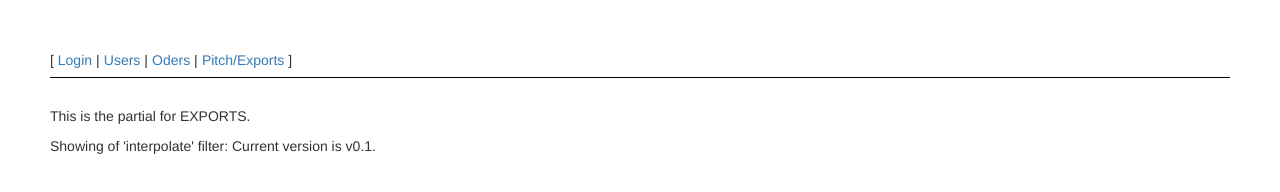
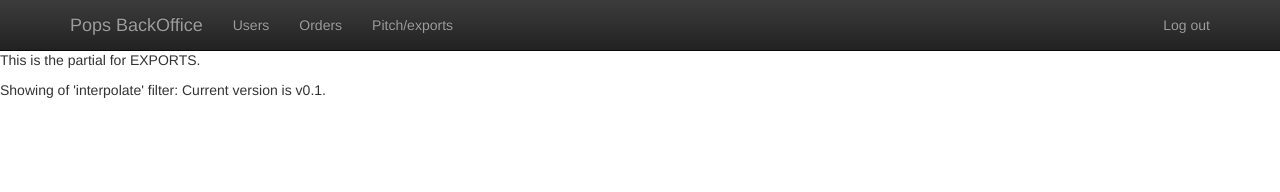
Before and after one commit to jeyjey78/dashboardPops, a website: page index.html at #!/exports in a window 1280 px wide. Drawn offline with nearby package versions, Linux system fonts and the light colour scheme; some packages are replaced by stand-ins of ours.

Commit message:
New navbar design

```diff
--- a/app.css
+++ b/app.css
@@ -21,5 +21,5 @@
 
 .menu > li + li:before {
   content: "|";
-  padding-right: 0.3em;
+  padding-right: 8.0em;
 }
--- a/components/css/login.css
+++ b/components/css/login.css
@@ -8,7 +8,7 @@
 body {
   font-family: Arial;
   background-color: #eeeeef;
-  padding: 50px;
+  padding-top: 50px;
 }
 .login {
   margin: 20px auto;
--- a/exports/exports.html
+++ b/exports/exports.html
@@ -1,9 +1,25 @@
-  <ul class="menu">
-    <li><a href="#!/login">Login</a></li>
-    <li><a href="#!/users">Users</a></li>
-    <li><a href="#!/orders">Oders</a></li>
-    <li><a href="#!/exports">Pitch/Exports</a></li>
-  </ul>
+  <div class="navbar navbar-inverse navbar-fixed-top">
+  <div class="container">
+    <div class="navbar-header">
+      <button type="button" class="navbar-toggle" data-toggle="collapse" data-target=".navbar-collapse">
+        <span class="icon-bar"></span>
+        <span class="icon-bar"></span>
+        <span class="icon-bar"></span>
+      </button>
+      <a class="navbar-brand" href="#!/users">Pops BackOffice</a>
+    </div>
+    <div class="collapse navbar-collapse">
+      <ul class="nav navbar-nav">
+        <li class="#!/login"><a href="#!/users">Users</a></li>
+        <li><a href="#!/orders">Orders</a></li>
+        <li><a href="#!/exports">Pitch/exports</a></li>
+      </ul>
+      <ul class="nav navbar-nav navbar-right">
+      <li><a href="#!/login">Log out</a></li>
+    </ul>
+    </div><!--/.nav-collapse -->
+  </div>
+</div>
 
 <p>This is the partial for EXPORTS.</p>
 <p>
```
Also changed, not shown: orders/orders.html (+22 -6 lines), users/users.html (+26 -2 lines).
